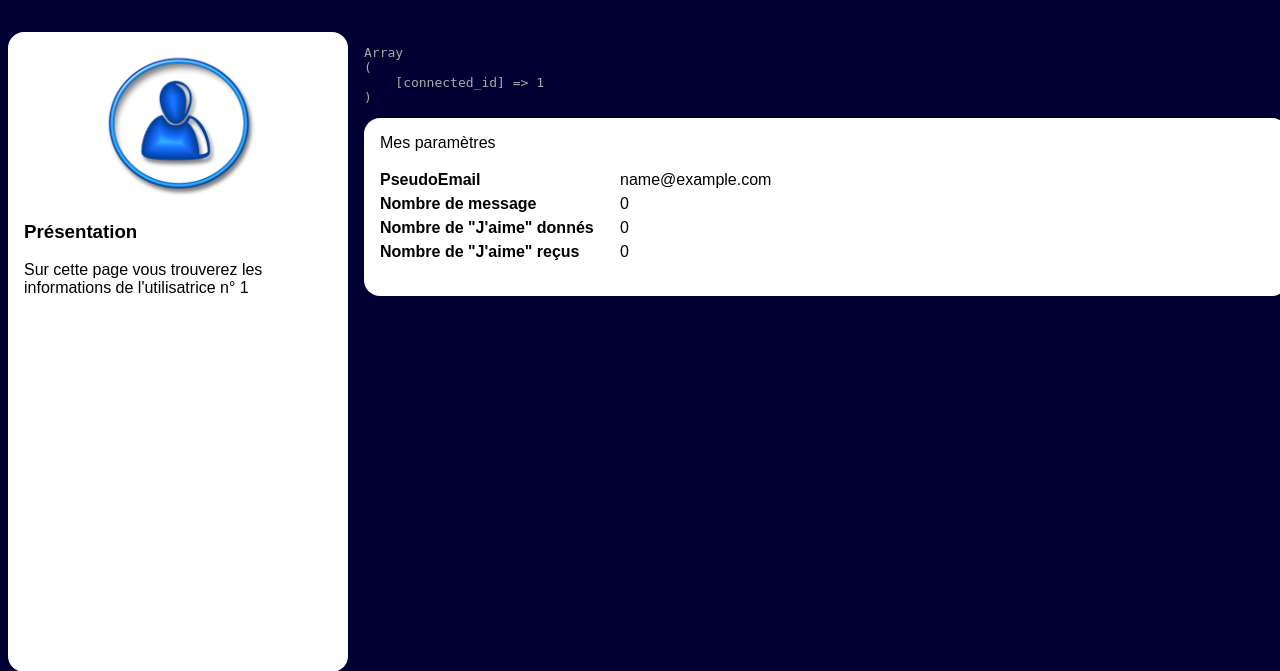
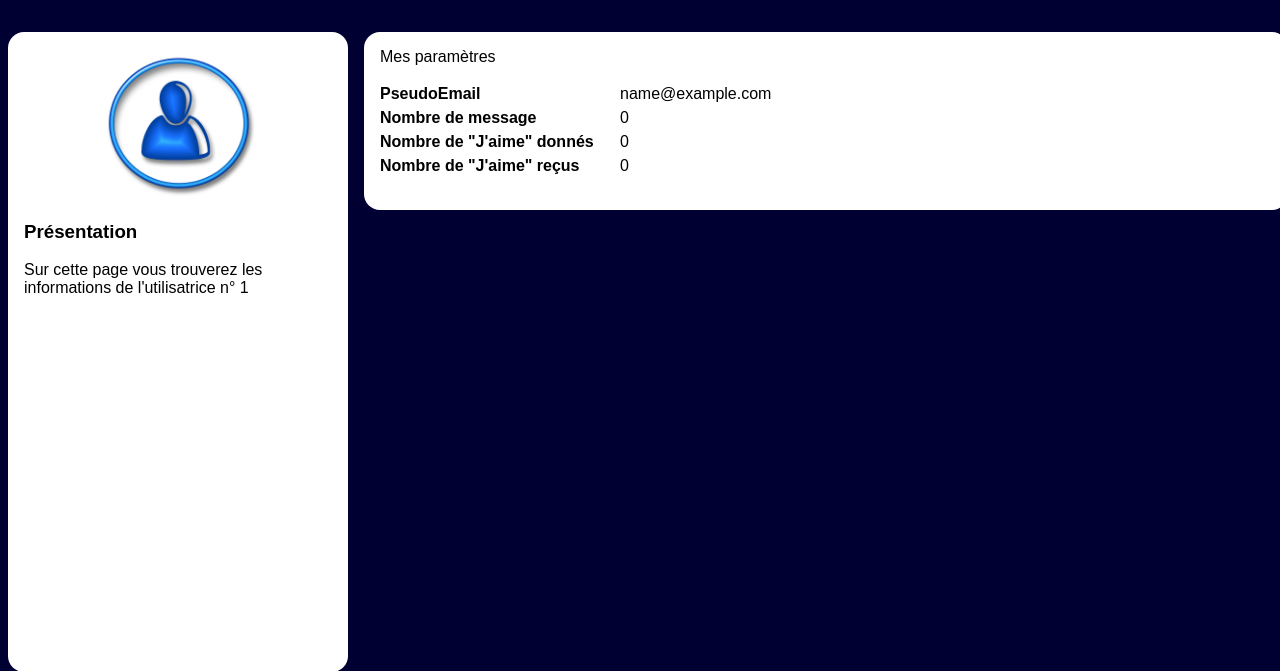
Before and after one commit to adatechschool/projet-collectif---reseau-social-php-reseau_social_alissia_sebastien_quentin, a PHP site: page /settings.php in a window 1280 px wide. Shown: the part 90-761 px from the top of the page. Run offline with PHP 8.4, Linux system fonts and the light colour scheme; the visitor is signed in with stand-in values (Sample User, id 1); data that the repository does not hold is empty.

Commit message:
cleaning code

```diff
--- a/resoc_n1/settings.php
+++ b/resoc_n1/settings.php
@@ -66,7 +66,6 @@ session_start();
                     echo("Échec de la requete : " . $mysqli->error);
                 }
                 $user = $lesInformations->fetch_assoc();
-                echo "<pre>" . print_r($_SESSION, 1) . "</pre>";
 
                 /**
                  * Etape 4: à vous de jouer
--- a/resoc_n1/wall.php
+++ b/resoc_n1/wall.php
@@ -56,7 +56,6 @@
                 $lesInformations = $mysqli->query($laQuestionEnSql);
                 $user = $lesInformations->fetch_assoc();
                 //@todo: afficher le résultat de la ligne ci dessous, remplacer XXX par l'alias et effacer la ligne ci-dessous
-                echo "<pre>" . print_r($user, 1) . "</pre>";
                 ?>
                 <img src="user.jpg" alt="Portrait de l'utilisatrice"/>
                 <section>
```
